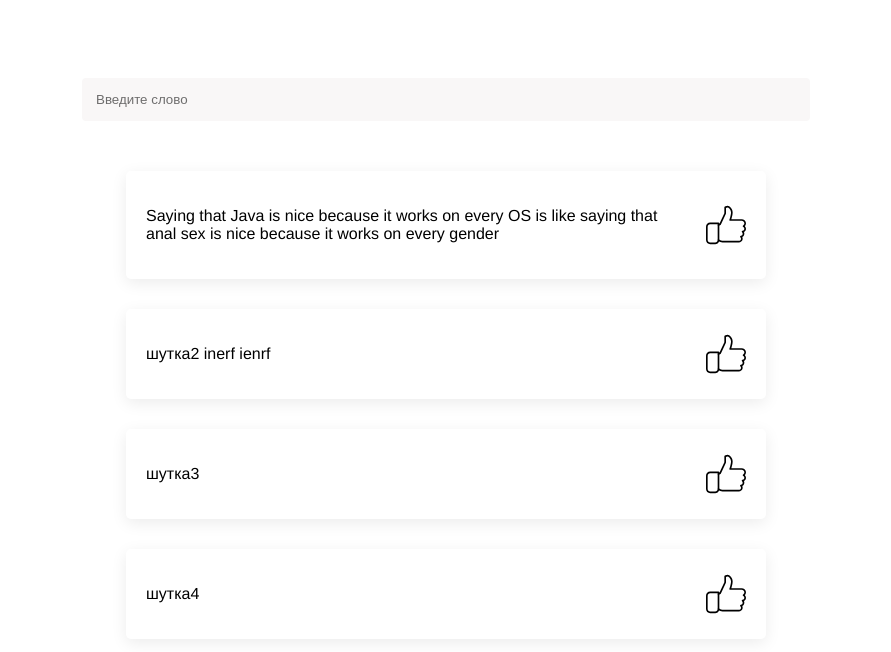
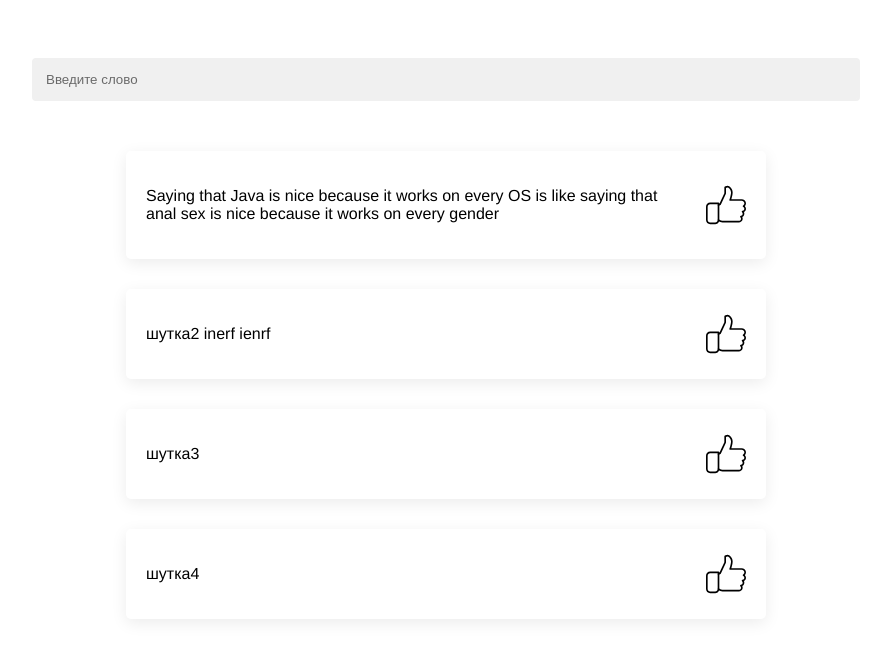
Before and after one commit to aGants/jokes, a Vue app: page / in a window 1280 px wide. Shown: the top 652 px of the page, without its empty margins (194-1085 px from the left). Built offline with nearby package versions, Linux system fonts and the light colour scheme.

Commit message:
fix search style

```diff
--- a/src/App.vue
+++ b/src/App.vue
@@ -21,8 +21,9 @@
 %transition {
  transition: .4s ease-out;
 }
-$first-color: #F9F7F7;
+$first-color: #f0f0f0;
 $second-color: #99DDCC;
+$third-color: #F9F7F7;
 
 @mixin w-from($screen) {
   @media (min-width: $screen) {
@@ -70,12 +71,18 @@
 }
 
 .search {
-  width: 1000px;
-  margin: 70px 0 20px;
+
   text-align: center;
   height: 43px;
+  margin: 20px 0;
+  @include w-from($screen-md){
+    margin: 50px 0 20px;
+  }
   &__input {
-    width: 70%;
+    @include w-from($screen-md){
+      width: 800px;
+     }
+    width: 310px;
     padding: 12px;
     background-color: $first-color;
     border: 2px solid $first-color;
```
